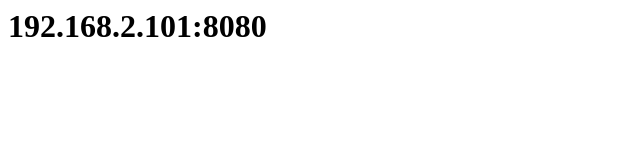
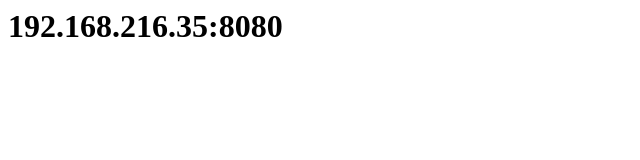
Before and after one commit to a15573753810/MyWeb, a plain HTML site: page index.html in a window 1280 px wide. Shown: the full height of the page, 0-640 px from the left. Drawn offline with Linux system fonts and the light colour scheme.

Commit message:
Update index.html

```diff
--- a/index.html
+++ b/index.html
@@ -1 +1 @@
-<h1>192.168.2.101:8080</h1>
+<h1>192.168.216.35:8080</h1>
```
